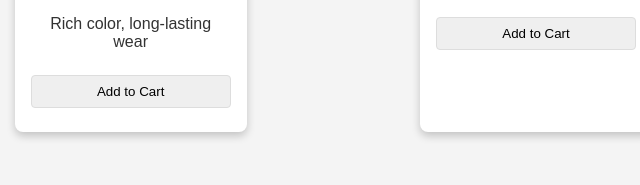
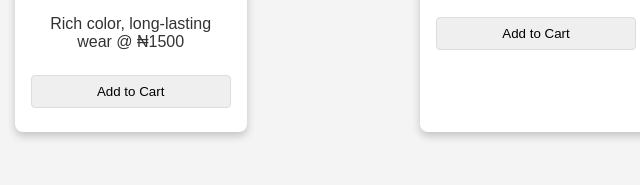
Before and after one commit to SirKZ005/Kazaure-Cosmetics-and-perfumes-, a plain HTML site: page index.html in a window 1280 px wide. Shown: the part 813-998 px from the top of the page, 104-744 px from the left. Drawn offline with Linux system fonts and the light colour scheme.

Commit message:
Update index.html

```diff
--- a/index.html
+++ b/index.html
@@ -112,7 +112,7 @@
             <div class="product-card">
                 <img src="lipstick-image.jpg" alt="Lipstick">
                 <h3>Lipstick</h3>
-                <p>Rich color, long-lasting wear</p>
+                <p>Rich color, long-lasting wear @ ₦1500</p>
                 <button>Add to Cart</button>
             </div>
             <!-- Product Card 2 -->
```
